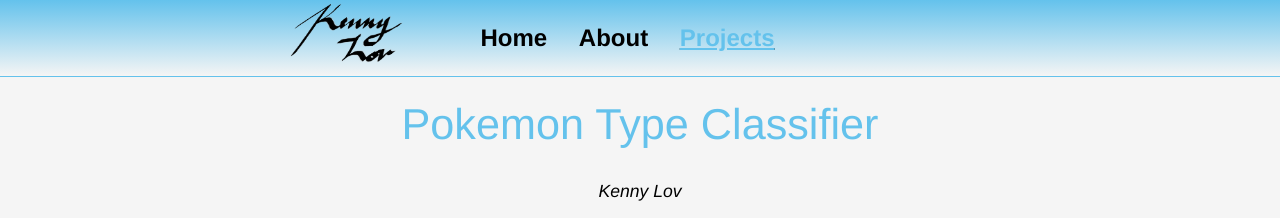
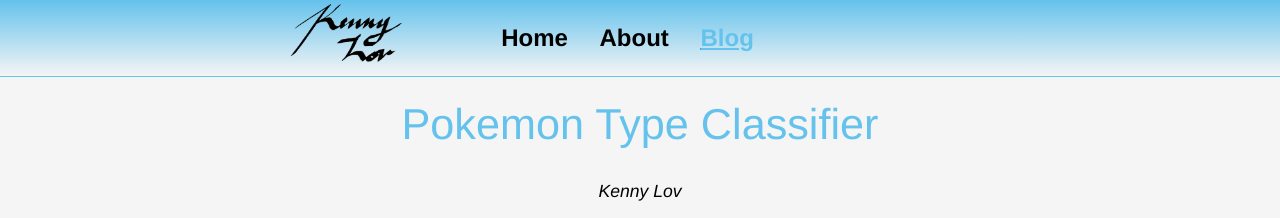
Before and after one commit to clfkenny/clfkenny.github.io, a Jekyll site: the page built from projects/pokemon_classifier/index.md, in a window 1280 px wide. Shown: the top 218 px of the page. Built offline with Jekyll 4.4.1, drawn with Linux system fonts in a browser that asks for light colours; nearby versions of some CDN libraries.

Commit message:
Update projects.html

```diff
--- a/_layouts/projects.html
+++ b/_layouts/projects.html
@@ -14,7 +14,7 @@
 	    		<ul>
 	        		<li><a href="/">Home</a></li>
 		        	<li><a href="/about">About</a></li>
-	        		<li style = "text-decoration: underline;" ><a href="/projects">Projects</a></li>
+	        		<li style = "text-decoration: underline;" ><a href="/projects">Blog</a></li>
 	    		</ul>
 			</nav>
 			<div class="container">
```
